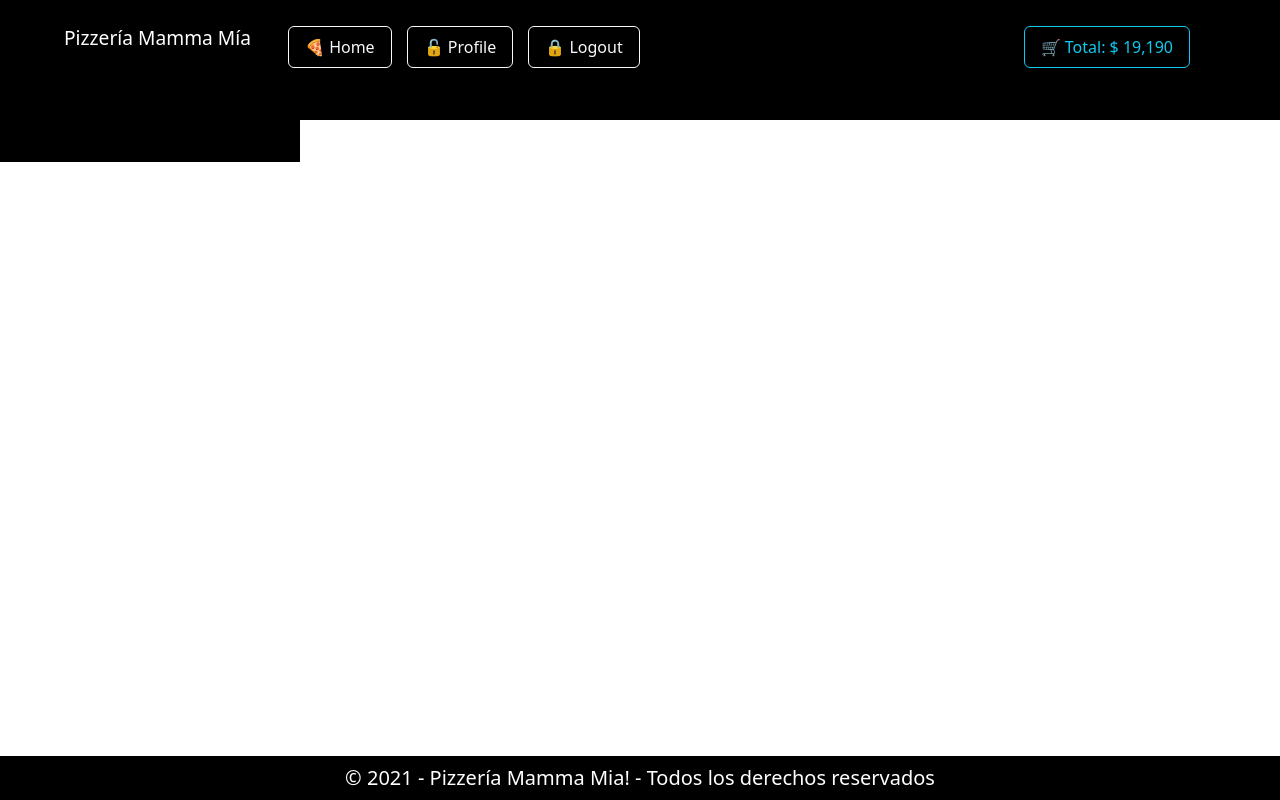
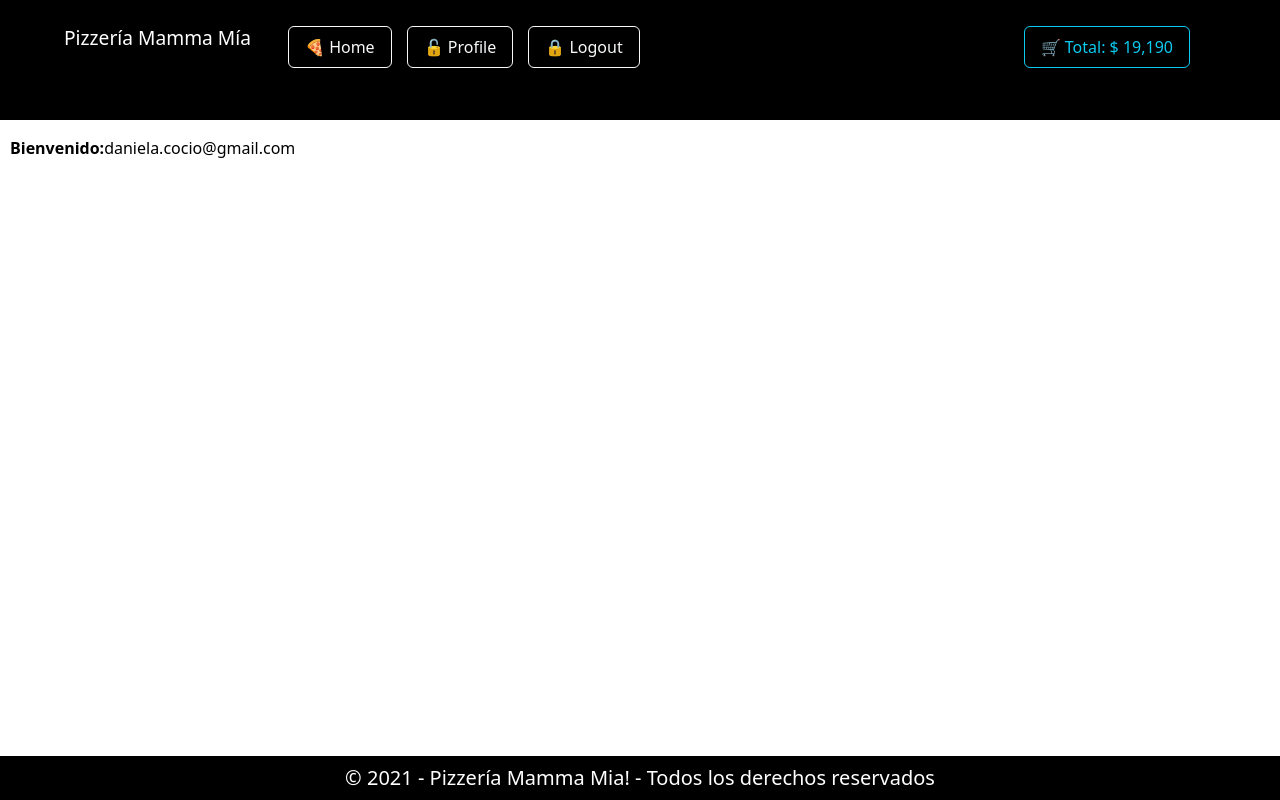
Before and after one commit to NaniCocio/PizzeriaMM, a React (Vite) app: page /profile in a window 1280 px wide. Built offline with nearby package versions, Linux system fonts and the light colour scheme; no server answers.

Commit message:
arreglo profile estilos

```diff
--- a/src/index.css
+++ b/src/index.css
@@ -333,12 +333,14 @@ button:focus-visible {
 }
 
 .profile{
-  margin-top: 2rem;
+  margin-top: 1.8rem;
+  margin-left: 5px;
   display: flex;
   align-items: space-between;
   background-color: #fff;
   height: 60px;
-
+  font-weight: 800;
+  color: #000;
 }
 
 .login{
--- a/src/views/Profile.jsx
+++ b/src/views/Profile.jsx
@@ -5,14 +5,12 @@ import Form from 'react-bootstrap/Form';
 
 function Profile() {
     return (
-        <div className=''>
-            <Navbar className="justify-content-between py-0 profile" bg="light" data-bs-theme="light" background-color="#fff">
-                <Form inline>
-                <Navbar.Text className='login'>
-                    Bienvenido: <a href="#login">daniela.cocio@gmail.com</a>
+        <div>
+            <Form inline className='profile'>
+                <Navbar.Text className='profile'>
+                    Bienvenido: <a href="#login" > daniela.cocio@gmail.com</a>
                 </Navbar.Text>
-                </Form>
-            </Navbar>
+            </Form>
         </div>
         )
 }
```
